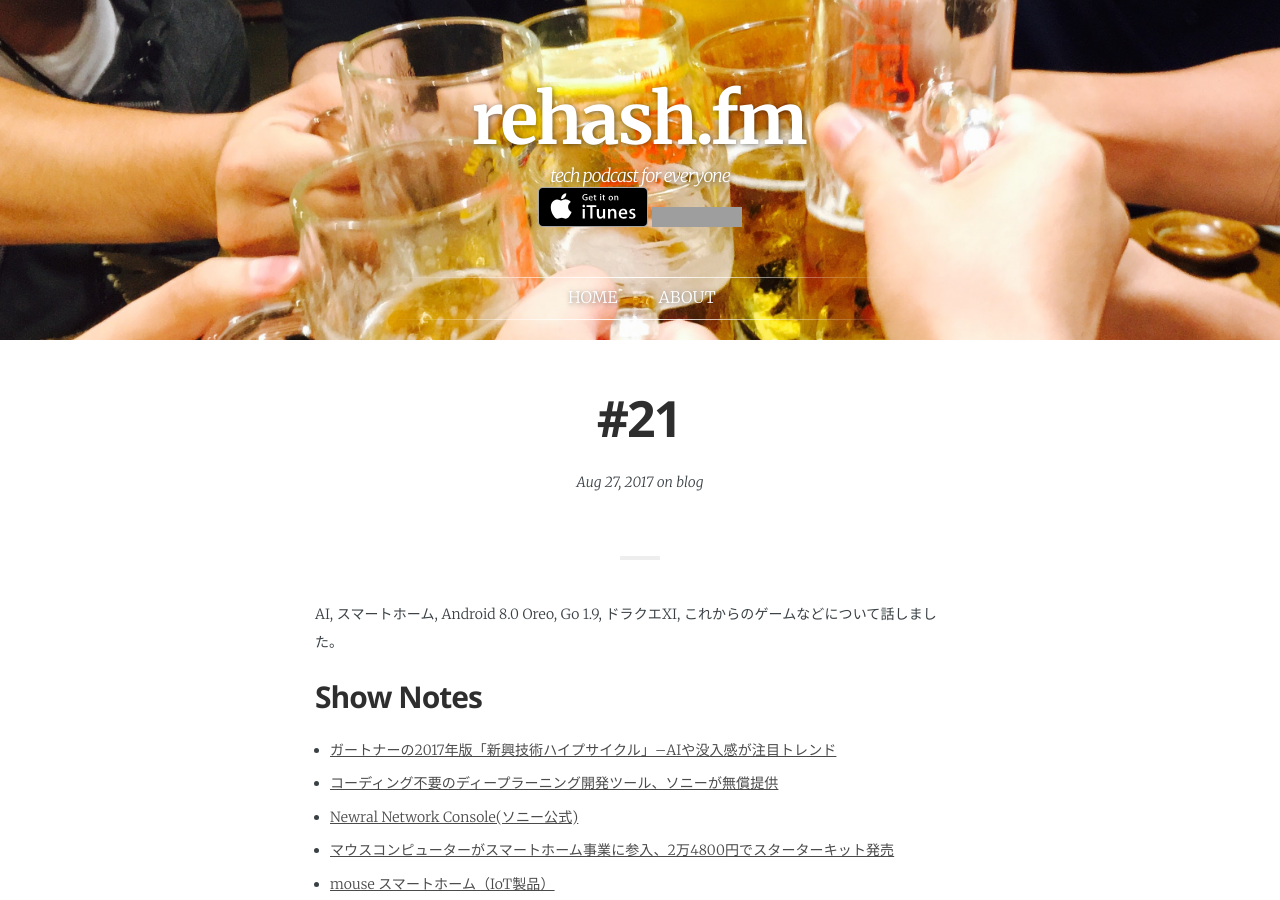
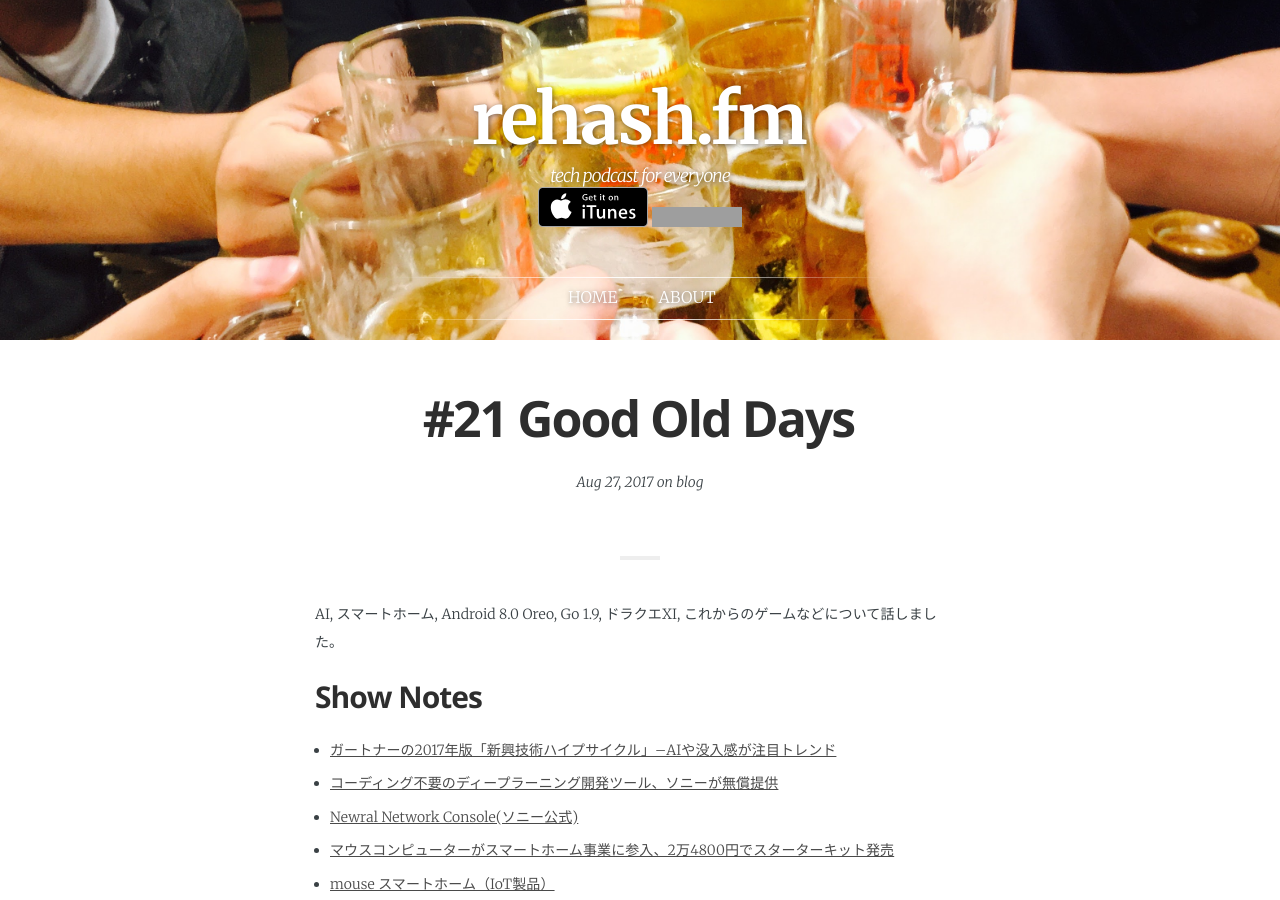
Before and after one commit to rehashfm/rehash.fm, a Jekyll site: the page built from _posts/2017-08-27-21.md, in a window 1280 px wide and 900 px high. Built offline with Jekyll 4.4.1, drawn with Linux system fonts in a browser that asks for light colours; some web fonts are replaced; grey boxes are pictures that could not be loaded.

Commit message:
add title to 21

```diff
--- a/_posts/2017-08-27-21.md
+++ b/_posts/2017-08-27-21.md
@@ -1,6 +1,6 @@
 ---
 layout:            post
-title:             "#21"
+title:             "#21 Good Old Days"
 date:              2017-08-27 09:00:00 +0900
 tags:              blog
 category:          Blog
```
